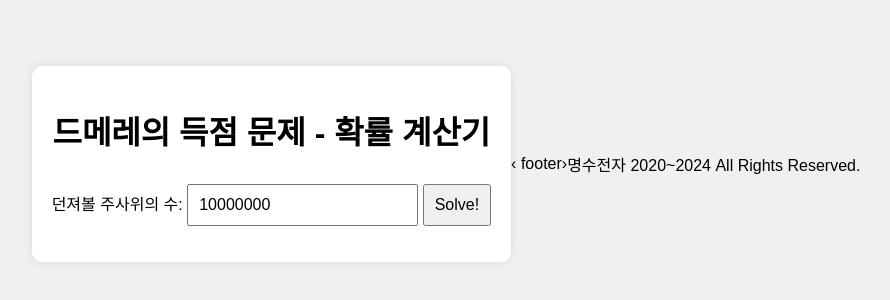
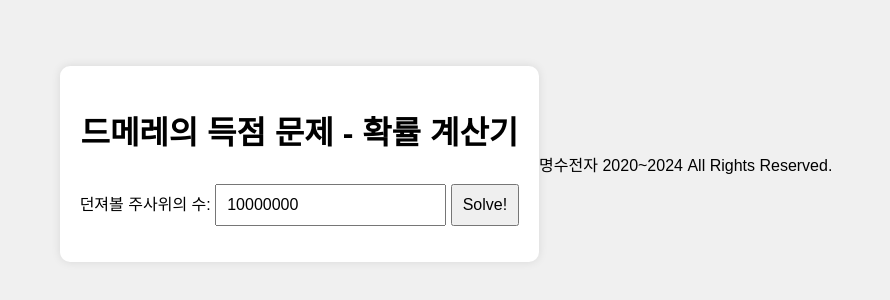
Before and after one commit to pigmanms/DeMereAzureCalc, a plain HTML site: page index.html in a window 1280 px wide. Shown: the part 236-536 px from the top of the page, without its empty margins (194-1084 px from the left). Drawn offline with Linux system fonts and the light colour scheme.

Commit message:
Update index.html

```diff
--- a/index.html
+++ b/index.html
@@ -18,7 +18,7 @@
       <p id="doubleDiceResult"></p>
     </div>
   </div>
-  ‹ footer›
+  <footer>
 <p>명수전자 2020~2024 All Rights Reserved.</p>
 </footer>
   <script src="script.js"></script>
```
